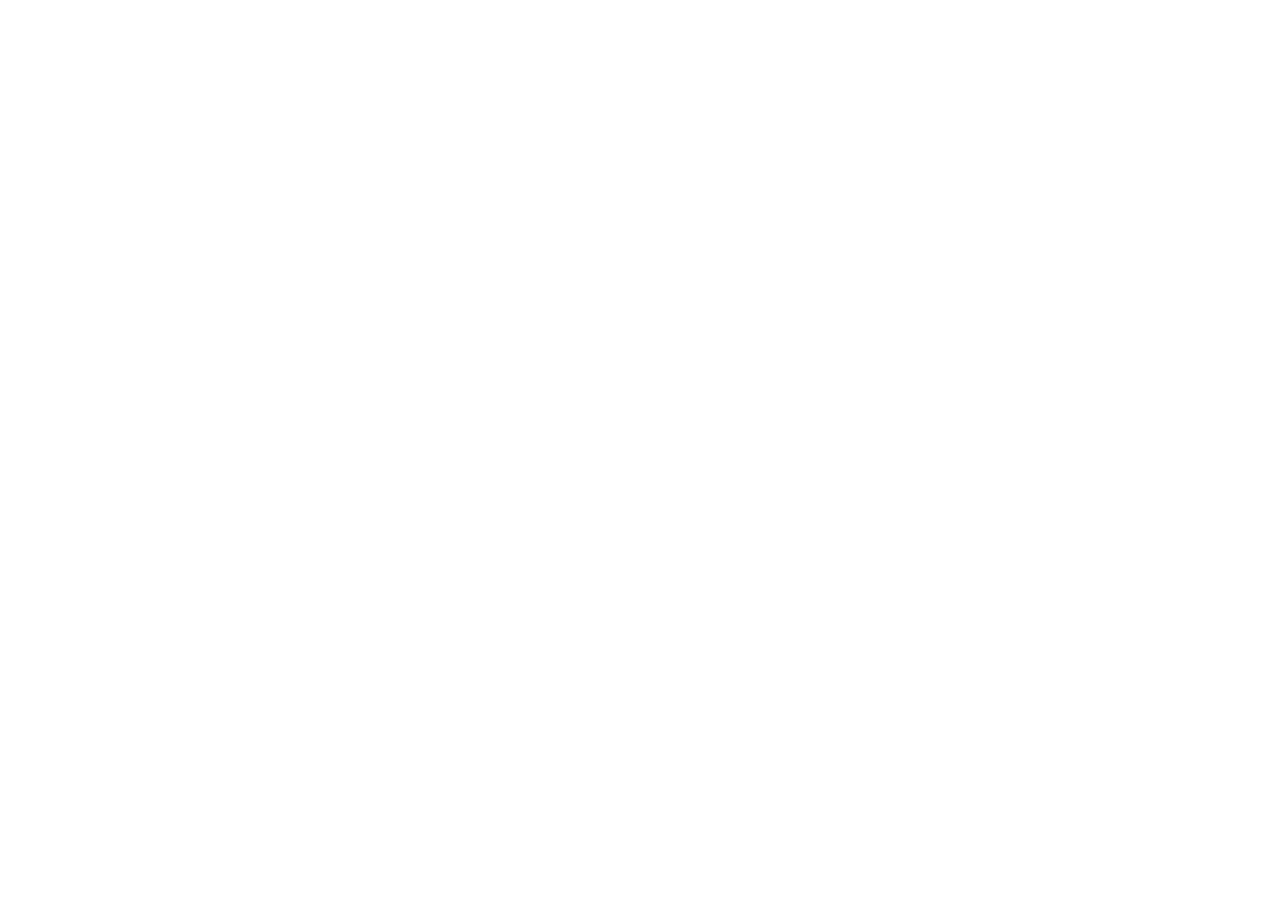
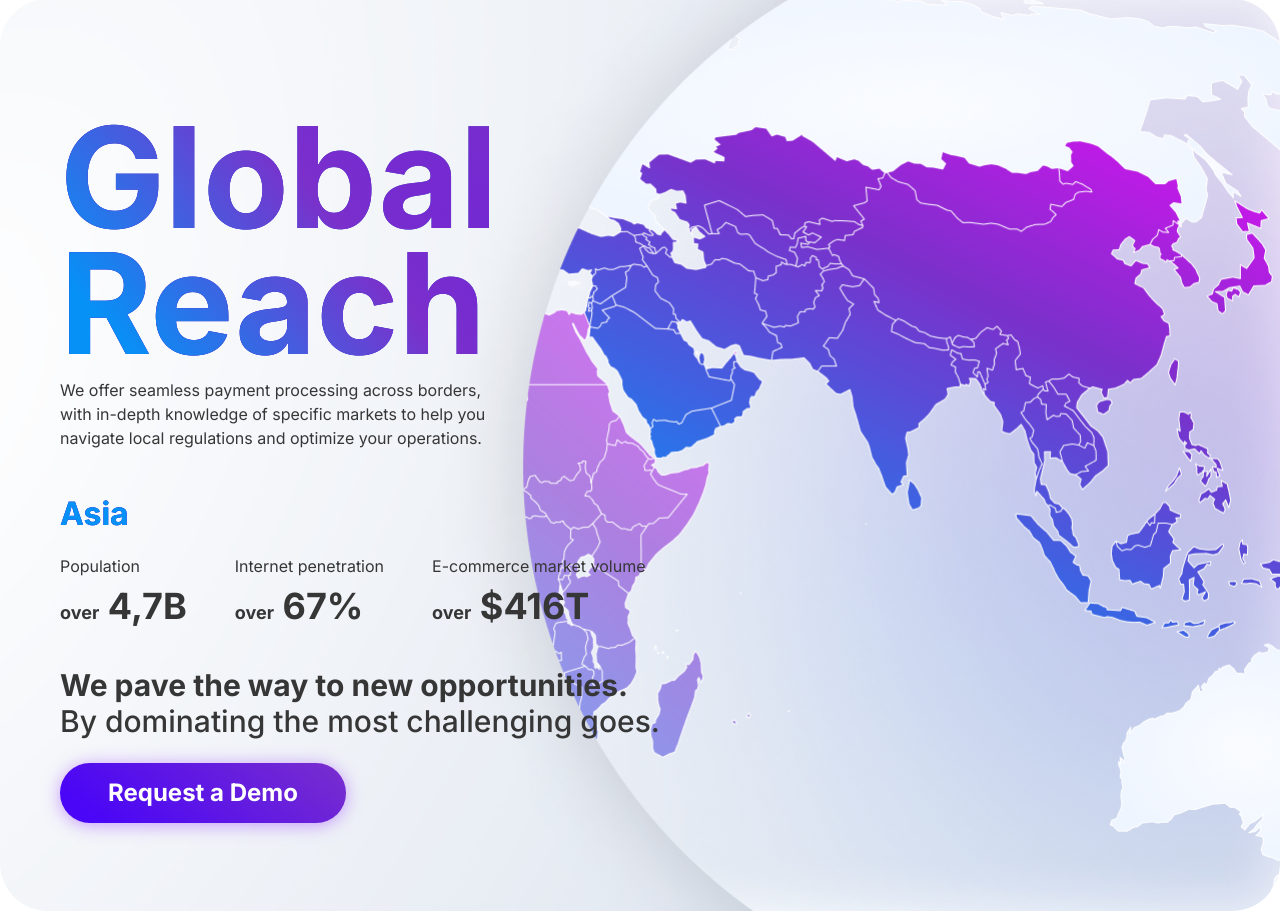
Before and after one commit to superSimpleJahir/creedo-capital, a Next.js app: page / in a window 1280 px wide. Shown: the part 909-1820 px from the top of the page. Before the commit the page ends 908 px from the top, so only its background shows below. Built offline with nearby package versions, Linux system fonts and the light colour scheme.

Commit message:
[Done] GlobalReach section

```diff
--- a/src/app/globals.css
+++ b/src/app/globals.css
@@ -13,6 +13,10 @@
 @layer base {}
 
 @layer components {
+  .globalWidth {
+    @apply max-w-[1160px] mx-auto;
+  }
+
   .header {
     @apply py-4 sticky top-0 z-50;
     /* background: rgba(255, 255, 255, 0.10);
@@ -56,7 +60,8 @@
     @apply xl:text-[128px] md:text-[90px] sm:text-[60px] text-4xl text-center sm:text-left text-white font-bold leading-[100%];
   }
 
-  .heroTitle span {
+  .heroTitle span,
+  .GlobalReachTitle {
     background: -webkit-linear-gradient(219deg, #f809fc00 -3.67%, #7B30CB 38.64%, #0691F6 88.3%), linear-gradient(219deg, #7B30CB -3.67%, #4A06F6 88.3%), #398EA6;
     -webkit-background-clip: text;
     -webkit-text-fill-color: transparent;
@@ -82,4 +87,29 @@
     box-shadow: 0px 4px 100px 0px rgba(255, 255, 255, 0.10), 0px 2px 14px 0px rgba(0, 0, 0, 0.15);
     backdrop-filter: blur(30px);
   }
+
+  .GlobalReach {
+    background-image: url('../../public/image/GlobalReach.png');
+    background-size: cover;
+    background-position: right center;
+    background-repeat: no-repeat;
+  }
+
+  .GlobalReachDark {
+    background-image: url('../../public/image/GlobalReachDark.png');
+  }
+
+  .GlobalReachSubtitle {
+    @apply text-4xl text-navText dark:text-white font-bold;
+  }
+
+  .GlobalReachSubText {
+    @apply text-xl sm:text-3xl text-navText dark:text-white font-medium;
+  }
+
+  .GlobalReachButton {
+    @apply py-3.5 px-12 rounded-[30px] text-white text-2xl font-bold;
+    background: linear-gradient(219deg, #7B30CB -3.67%, #4A06F6 88.3%), #398EA6;
+    box-shadow: 0px 2px 17.3px 0px rgba(159, 75, 255, 0.54);
+  }
 }
--- a/src/app/page.js
+++ b/src/app/page.js
@@ -1,3 +1,4 @@
+import GlobalReach from "@/components/home/GlobalReach";
 import Header from "@/components/home/Header";
 import Hero from "@/components/home/Hero";
 
@@ -6,6 +7,7 @@ export default function Home() {
     <>
       <Header />
       <Hero />
+      <GlobalReach />
     </>
   );
 }
--- /dev/null
+++ b/src/components/home/GlobalReach.jsx
@@ -0,0 +1,55 @@
+import React from 'react'
+
+function GlobalReach() {
+  return (
+    <section className='container GlobalReach dark:GlobalReachDark rounded-[48px] pt-[115px] pb-[88px]'>
+      <div className="flex flex-col gap-10 globalWidth">
+        <div className="flex flex-col gap-3">
+          <h1 className='GlobalReachTitle max-w-[440px]  md:text-[140px] text-[70px] leading-[90%] font-bold'>
+            Global Reach
+          </h1>
+          <p className='navLink max-w-[440px]'>
+            We offer seamless payment processing across borders, with in-depth knowledge of specific markets to help you navigate local regulations and optimize your operations.
+          </p>
+        </div>
+
+        <div className="max-w-[660px] flex flex-col gap-4">
+          <h3 className='GlobalReachTitle text-[32px] font-bold'>Asia</h3>
+          <div className="flex flex-col sm:flex-row sm:items-center gap-6 sm:gap-12">
+            <div className="flex flex-col gap-2">
+              <p className='navLink'> Population</p>
+              <h4 className='GlobalReachSubtitle'>
+                <span className='text-lg'>over</span> 4,7B
+              </h4>
+            </div>
+            <div className="flex flex-col gap-2">
+              <p className='navLink'>Internet penetration</p>
+              <h4 className='GlobalReachSubtitle'>
+                <span className='text-lg'>over</span> 67%
+              </h4>
+            </div>
+            <div className="flex flex-col gap-2">
+              <p className='navLink'>E-commerce market volume</p>
+              <h4 className='GlobalReachSubtitle'>
+                <span className='text-lg'>over</span> $416T
+              </h4>
+            </div>
+          </div>
+        </div>
+
+        <div className="flex flex-col gap-6 max-w-[610px]">
+          <p className='GlobalReachSubText'>
+            <b>We pave the way to new opportunities. </b>
+            By dominating the most challenging goes.
+          </p>
+          <button className='GlobalReachButton self-start'>
+            Request a Demo
+          </button>
+        </div>
+
+      </div>
+    </section>
+  )
+}
+
+export default GlobalReach
--- a/src/components/home/Header.jsx
+++ b/src/components/home/Header.jsx
@@ -20,7 +20,7 @@ function Header() {
     <>
       <header className="header dark:headerDark">
         <div className="container text-navText dark:text-white">
-          <div className="flex justify-between items-center max-w-[1160px] mx-auto">
+          <div className="flex justify-between items-center globalWidth">
             <div className="logo">
               <Link href={"#"}>{darkMode ? <LogoDarkIcon /> : <LogoLightIcon />}</Link>
             </div>
--- a/src/components/home/Hero.jsx
+++ b/src/components/home/Hero.jsx
@@ -4,7 +4,7 @@ import { ProvenPerformanceIcon, SeamlessIntegrationIcon, ZeroComplicationsIcon }
 function Hero() {
   return (
     <section className='hero dark:heroDark container dark:bg-gray-900 rounded-b-[40px]'>
-      <div className="max-w-[1160px] mx-auto pt-[90px] pb-[122px]">
+      <div className="globalWidth pt-[90px] pb-[122px]">
         <h1 className='heroTitle '>
           Go beyond <br />
           <span >your experience</span>
```
Also changed, not shown: public/image/GlobalReach.png (added), public/image/GlobalReachDark.png (added).
